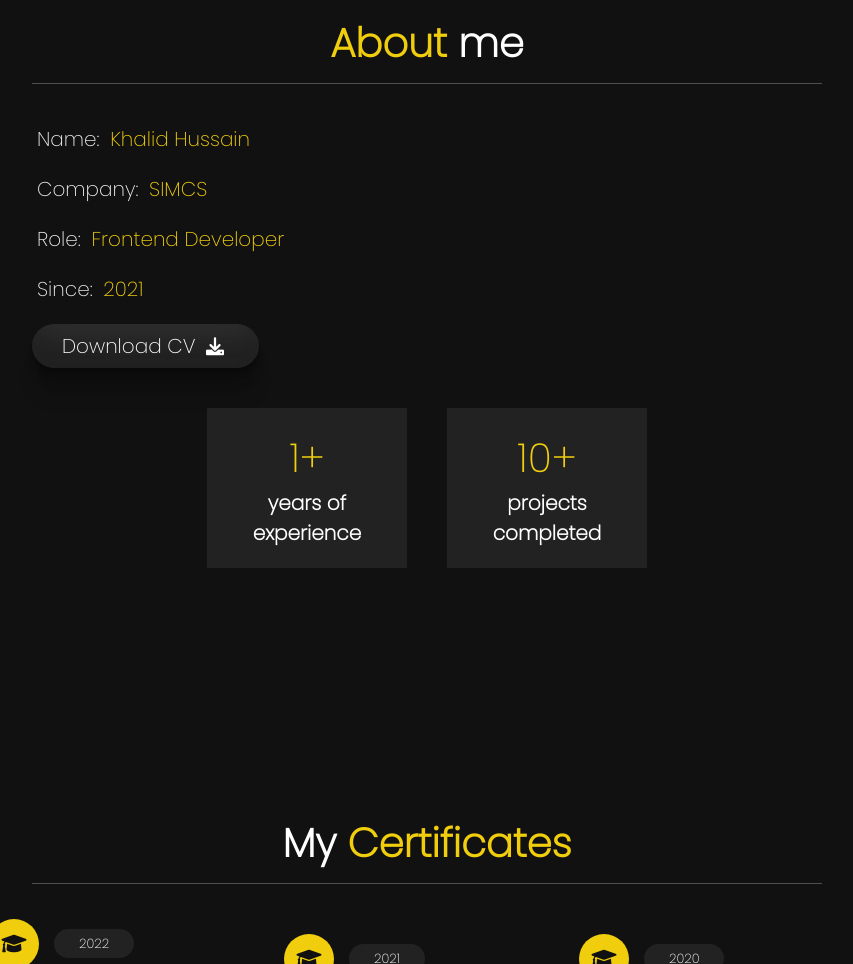
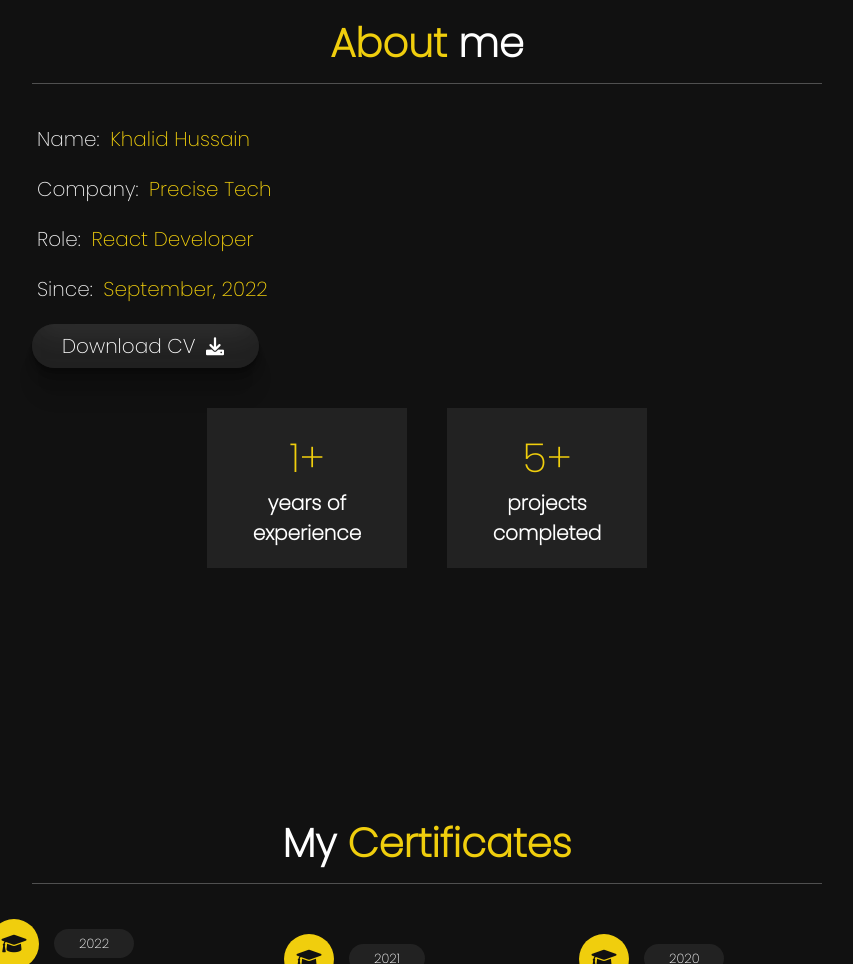
Before and after one commit to khalidhussainmalik/myPortfolio, a plain HTML site: page index.html in a window 1280 px wide. Shown: the part 807-1771 px from the top of the page, without its empty margins (388-1241 px from the left). Drawn offline with nearby package versions, Linux system fonts and the light colour scheme.

Commit message:
cv changed

```diff
--- a/index.html
+++ b/index.html
@@ -62,9 +62,9 @@
       <div class="row">
         <div class="info">
           <h3><span>Name: </span>Khalid Hussain</h3>
-          <h3><span>Company: </span>SIMCS</h3>
-          <h3><span>Role: </span>Frontend Developer</h3>
-          <h3><span>Since: </span>2021</h3>
+          <h3><span>Company: </span>Precise Tech</h3>
+          <h3><span>Role: </span>React Developer</h3>
+          <h3><span>Since: </span>September, 2022</h3>
           <a href="/resources/khalid.pdf" download=""
             ><button class="btn">
               Download CV <i class="fas fa-download"></i></button
@@ -76,7 +76,7 @@
             <h3>years of experience</h3>
           </div>
           <div class="box">
-            <span>10+</span>
+            <span>5+</span>
             <h3>projects completed</h3>
           </div>
         </div>
```
Also changed, not shown: 1 other file.
